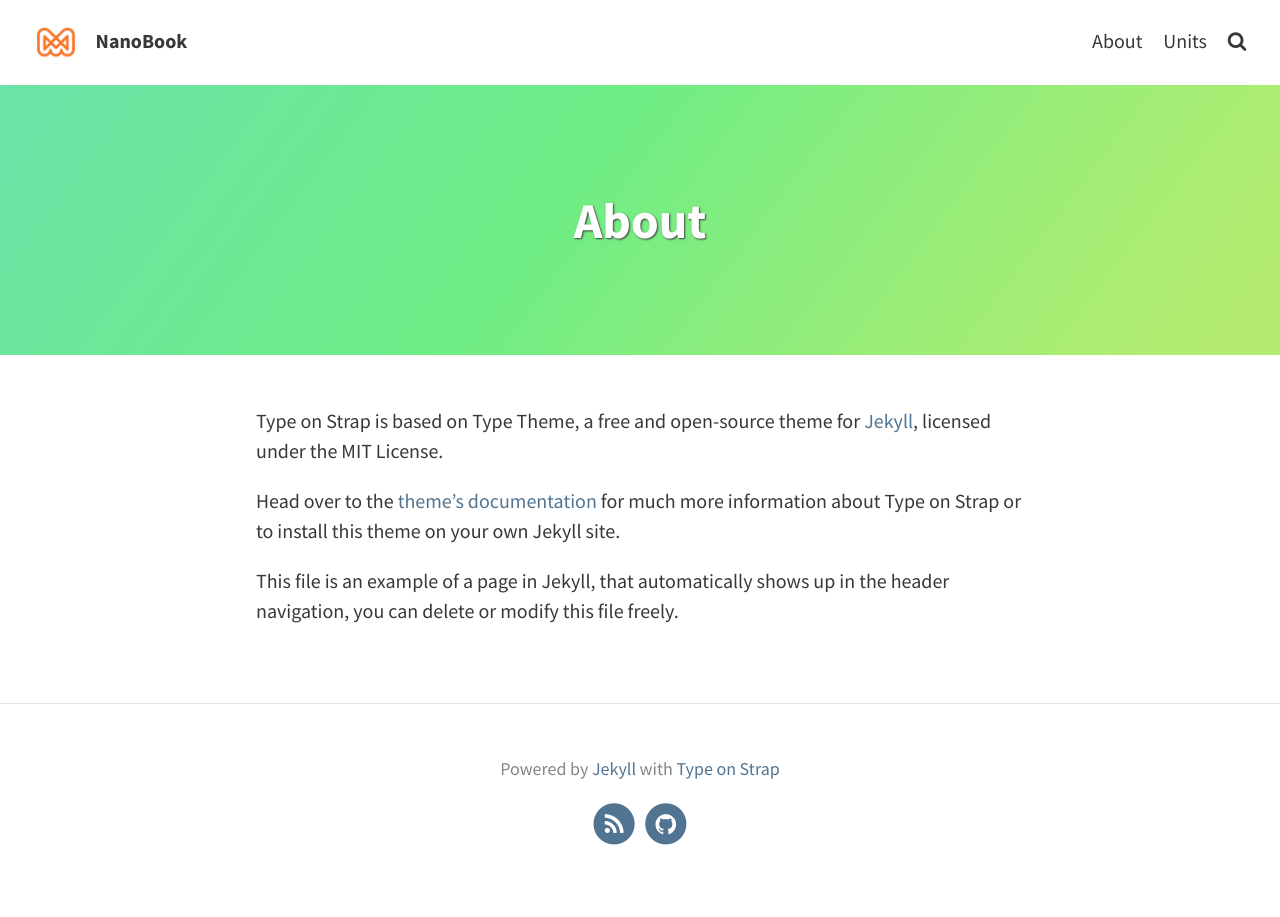
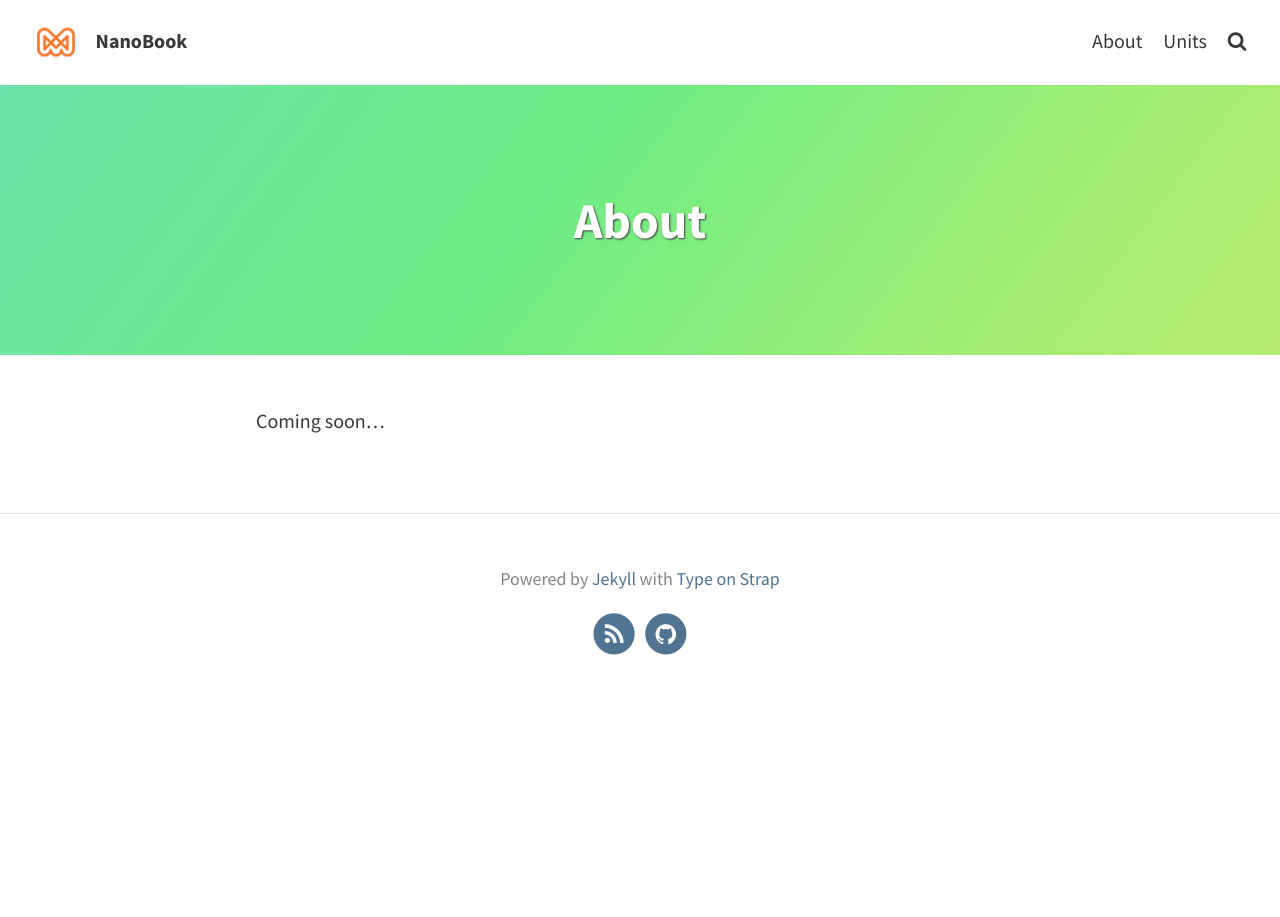
Before and after one commit to maryvo/nanobook, a Jekyll site: the page built from pages/about.md, in a window 1280 px wide. Built offline with Jekyll 4.4.1, drawn with Linux system fonts in a browser that asks for light colours.

Commit message:
Try rebuild

```diff
--- a/pages/about.md
+++ b/pages/about.md
@@ -5,8 +5,4 @@ permalink: /about/
 feature-img: "assets/img/gradients/lime.png"
 ---
 
-Type on Strap is based on Type Theme, a free and open-source theme for [Jekyll](http://jekyllrb.com/), licensed under the MIT License.
-
-Head over to the [theme's documentation](https://github.io/sylhare/Type-on-Strap) for much more information about Type on Strap or to install this theme on your own Jekyll site.
-
-This file is an example of a page in Jekyll, that automatically shows up in the header navigation, you can delete or modify this file freely.
+Coming soon...
```
